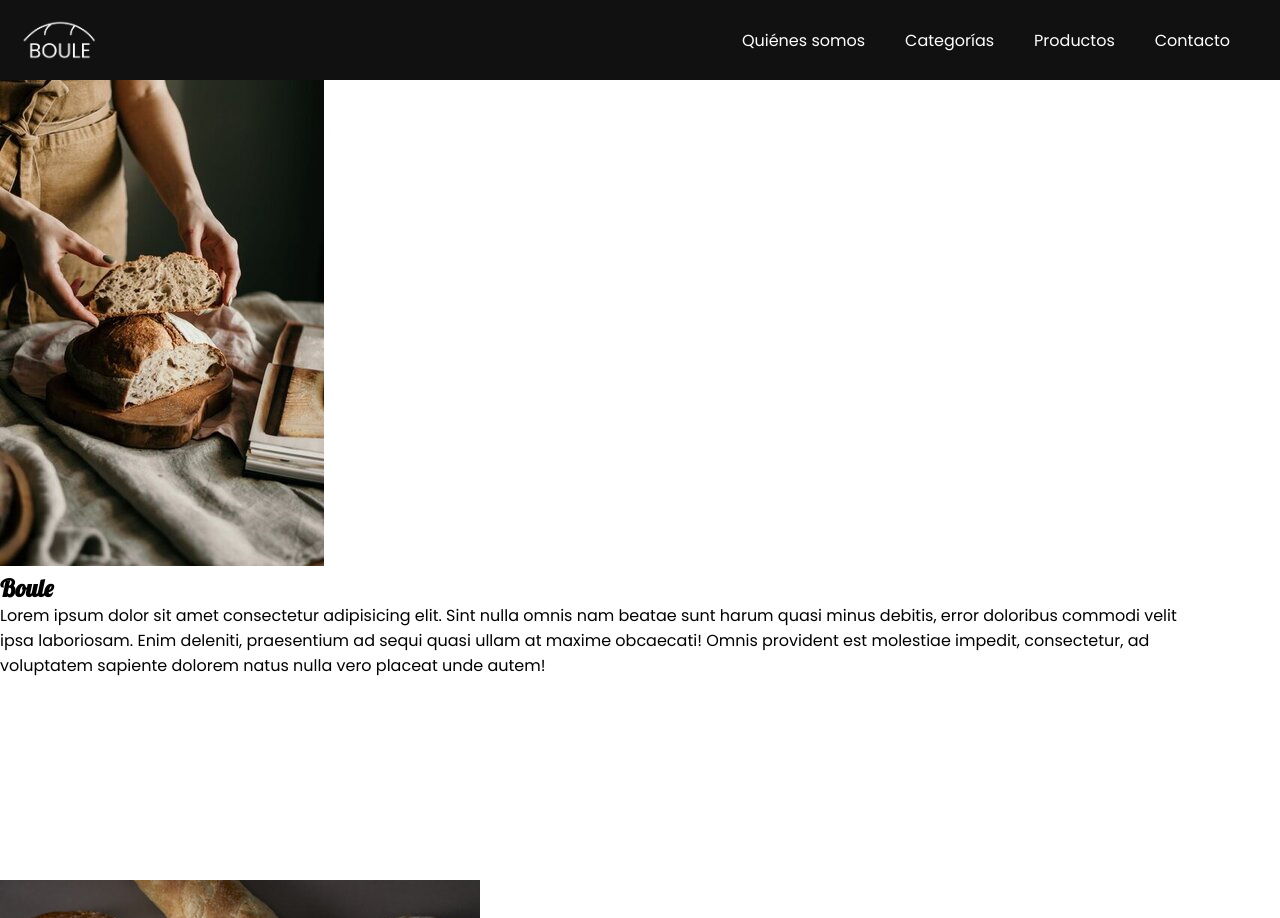
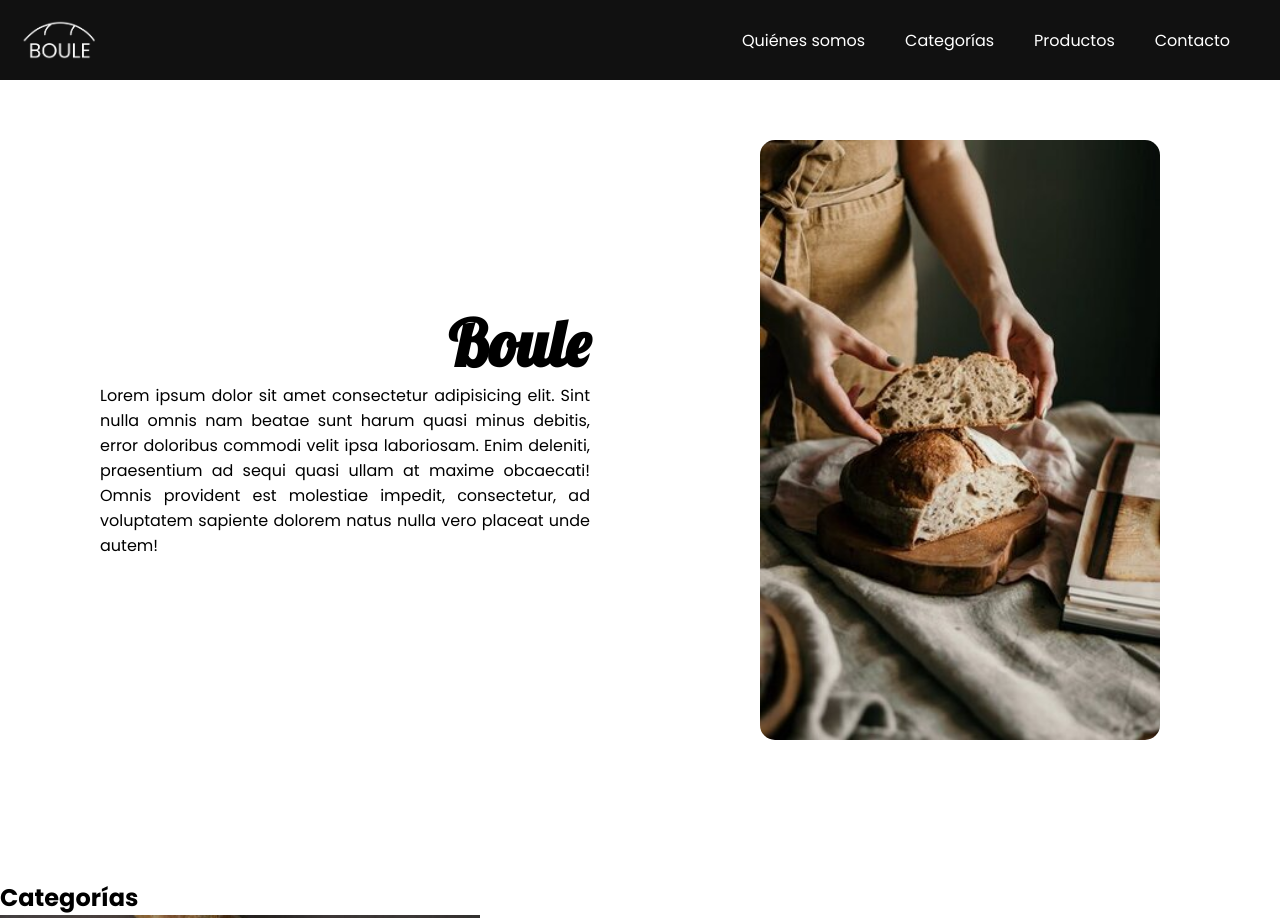
Before and after one commit to agush44/UTN_tp, a plain HTML site: page index.html in a window 1280 px wide. Shown: the top 918 px of the page. Drawn offline with nearby package versions, Linux system fonts and the light colour scheme.

Commit message:
add more banner styles

```diff
--- a/index.html
+++ b/index.html
@@ -29,16 +29,22 @@
     </header>
     <main>
         <section id="banner">
-            <img src="./assets/boule1.jpg" alt="">
-            <h1>Boule</h1>
-            <p>Lorem ipsum dolor sit amet consectetur adipisicing elit. Sint nulla omnis nam beatae sunt harum quasi
-                minus debitis, error doloribus commodi velit ipsa laboriosam. Enim deleniti, praesentium ad sequi quasi
-                ullam at maxime obcaecati! Omnis provident est molestiae impedit, consectetur, ad voluptatem sapiente
-                dolorem natus nulla vero placeat unde autem!
-            </p>
-            <img src="" alt="">
+            <div class="container-banner">
+                <h1>Boule</h1>
+                <p>Lorem ipsum dolor sit amet consectetur adipisicing elit. Sint nulla omnis nam beatae sunt harum quasi
+                    minus debitis, error doloribus commodi velit ipsa laboriosam. Enim deleniti, praesentium ad sequi
+                    quasi
+                    ullam at maxime obcaecati! Omnis provident est molestiae impedit, consectetur, ad voluptatem
+                    sapiente
+                    dolorem natus nulla vero placeat unde autem!
+                </p>
+            </div>
+            <div class="container-img">
+                <img src="./assets/boule1.jpg" alt="Imagen de un pan de campo">
+            </div>
         </section>
         <section id="categorias">
+            <h2>Categorías</h2>
             <div class="container-grid-categorias">
                 <div class="cat-card">
                     <div>
--- a/styles.css
+++ b/styles.css
@@ -69,14 +69,43 @@ section {
 /* a. Banner */
 
 #banner {
+  max-width: 100vw;
   background-color: var(--color-secundario);
+  display: flex;
+  align-items: center;
 }
 
-#banner h1 {
+.container-banner,
+.container-img {
+  display: flex;
+  width: 50%;
+  justify-content: center;
+}
+
+.container-banner {
+  align-items: flex-end;
+  flex-direction: column;
+  padding: 0px 50px 100px 50px;
+  text-align: justify;
+}
+
+.container-img {
+  padding-bottom: 80px;
+}
+
+.container-img img {
+  height: 600px;
+  width: 400px;
+  border-radius: 15px;
+}
+
+.container-banner h1 {
   font-family: var(--tipo-title);
+  font-size: 4rem;
 }
 
 #banner p {
   font-weight: 400;
   font-style: normal;
+  padding-left: 50px;
 }
```
